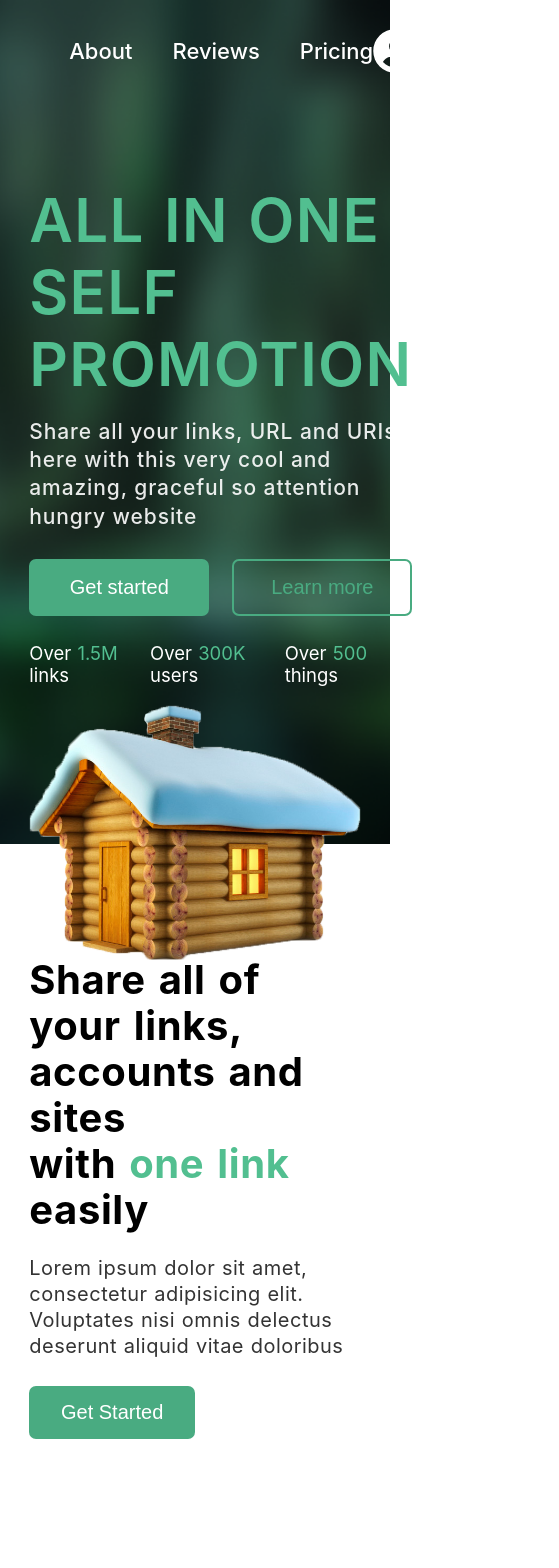
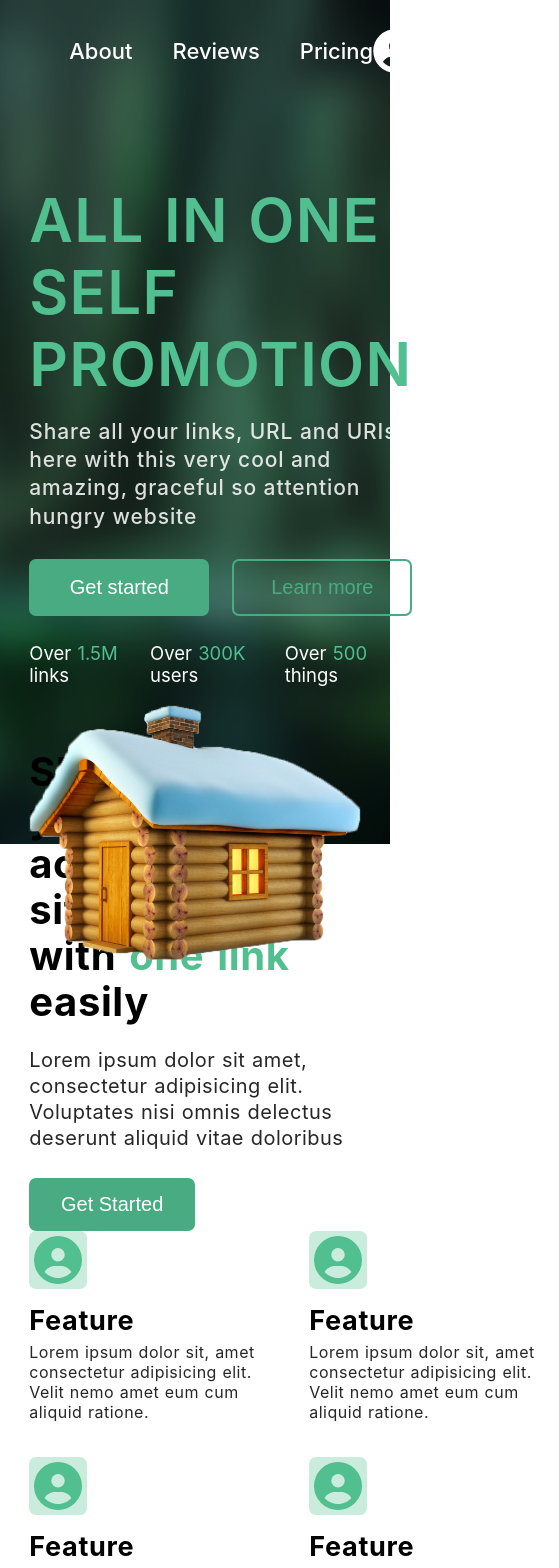
Before and after one commit to itsOdell/urlodge, a Next.js app: page / in a window 390 px wide. Shown: the top 1568 px of the page, 559 px wide, since content can reach past the window. Before the commit the page ends 1519 px from the top, so only its background shows below. Built offline with nearby package versions, Linux system fonts and the light colour scheme.

Commit message:
messed up responsiveness

```diff
--- a/components/About.tsx
+++ b/components/About.tsx
@@ -1,16 +1,25 @@
 import styles from "../styles/About.module.css";
+import FeatureComponent from "../components/Feature"
+import {User} from "../icons/";
 
 const AboutComponent: React.FC = (): React.ReactElement => {
     return (
         <article id="About" className={styles.about}>
             <div className={`container ${styles.about_container}`}>
+
                 <header className={styles.about_header}>
                     <h1>Share all of your links, <br/>accounts and sites<br/>with <span>one link </span>easily</h1>
                     <p>Lorem ipsum dolor sit amet, consectetur adipisicing elit.
                         Voluptates nisi omnis delectus deserunt aliquid vitae doloribus</p>
                     <button>Get Started</button>
                 </header>
-                <div className={styles.about_features}></div>
+
+                <div className={styles.about_features}>
+                    <FeatureComponent title={"Feature"} description={"Lorem ipsum dolor sit, amet consectetur adipisicing elit. Velit nemo amet eum cum aliquid ratione."} Icon={() => <User size="3x" color={"#52BF90"}/>}/>
+                    <FeatureComponent title={"Feature"} description={"Lorem ipsum dolor sit, amet consectetur adipisicing elit. Velit nemo amet eum cum aliquid ratione."} Icon={() => <User size="3x" color={"#52BF90"}/>}/>
+                    <FeatureComponent title={"Feature"} description={"Lorem ipsum dolor sit, amet consectetur adipisicing elit. Velit nemo amet eum cum aliquid ratione."} Icon={() => <User size="3x" color={"#52BF90"}/>}/>
+                    <FeatureComponent title={"Feature"} description={"Lorem ipsum dolor sit, amet consectetur adipisicing elit. Velit nemo amet eum cum aliquid ratione."} Icon={() => <User size="3x" color={"#52BF90"}/>}/>
+                </div>
             </div>
         </article>
     )
--- a/components/Feature.tsx
+++ b/components/Feature.tsx
@@ -1,11 +1,25 @@
+import styles from "../styles/Feature.module.css"
+import parentStyles from "../styles/About.module.css"
+
 interface FeatureProps {
-    image: string,
+    Icon: string | React.ElementType,
     title: string,
     description: string
 }
-const FeatureComponent: React.FC<FeatureProps> = (): React.ReactElement => {
+
+const FeatureComponent: React.FC<FeatureProps> = ({Icon, title, description}): React.ReactElement => {
     return (
-        <p></p>
+        <div className={styles.feature}>
+            <div className={styles.icon_container}>
+                <Icon />
+            </div>
+            <div className={styles.title_container}>
+                <h2>{title}</h2>
+            </div>
+            <div className={styles.description_container}>
+                <p>{description}</p>
+            </div>
+        </div>
     )
 }
 
--- a/icons/User.tsx
+++ b/icons/User.tsx
@@ -1,13 +1,14 @@
 import { FontAwesomeIcon } from '@fortawesome/react-fontawesome'
 import {faCircleUser} from "@fortawesome/free-solid-svg-icons"
-import { SizeProp } from '@fortawesome/fontawesome-svg-core'
+import { SizeProp,  } from '@fortawesome/fontawesome-svg-core'
 
 interface UserProps {
-    size: SizeProp
+    size: SizeProp,
+    color?: string
 }
 
-export const User: React.FC<UserProps> = ({size}): React.ReactElement => {
+export const User: React.FC<UserProps> = ({size, color}): React.ReactElement => {
     return (
-        <FontAwesomeIcon icon={faCircleUser} size={size}/>
+        <FontAwesomeIcon icon={faCircleUser} size={size} color={color}/>
     )
 }
--- a/styles/About.module.css
+++ b/styles/About.module.css
@@ -9,6 +9,7 @@
     display: flex;
     justify-content: space-between;
     align-items: center;
+    flex-wrap: wrap;
     color: black;
 }
 .about_header {
@@ -27,7 +28,7 @@
 
 .about_header p {
     font-size: 20px;
-    color: rgba(0,0,0,0.8);
+    color: var(--opaque-black);
     margin: 22px 0 27px 0;
     line-height: 1.3;
     word-spacing: .5px;
@@ -46,3 +47,11 @@
 .about_header button:hover {
     background-color: var(--light-green);
 }
+
+.about_features {
+        display: grid;
+        grid-template-columns: repeat(2, 1fr);
+        grid-template-rows: repeat(2, 1fr);
+        grid-column-gap: 30px;
+        grid-row-gap: 35px;
+}
--- /dev/null
+++ b/styles/Feature.module.css
@@ -0,0 +1,26 @@
+.feature {
+    width: 250px;
+    display: flex;
+    flex-direction: column;
+    justify-content: center;
+    align-items: flex-start;
+}
+.icon_container {
+    background-color: var(--opaque-green);
+    padding: 5px;
+    border-radius: 7px;
+    margin: 0;
+}
+.title_container h2 {
+    font-size: 27px;
+    margin: 15px 0 5px 0;
+    letter-spacing: .7px;
+}
+.description_container p {
+    font-size: 16px;
+    color: var(--opaque-black);
+    margin: 0;
+    line-height: 1.25;
+    word-spacing: .5px;
+    letter-spacing: .5px;
+}
--- a/styles/Home.module.css
+++ b/styles/Home.module.css
@@ -33,7 +33,7 @@
 }
 
 .home_header h2 {
-  color: rgba(255, 255, 255, 0.9);
+  color: var(--opaque-white);
   font-size: 21px;
   font-weight: 500;
   letter-spacing: .9px;
--- a/styles/globals.css
+++ b/styles/globals.css
@@ -2,6 +2,9 @@
   --light-green: #52BF90;
   --dark-green: #49AB81;
   --dark-background: #1E1E1E;
+  --opaque-green: rgba(82, 191, 144, .3);
+  --opaque-black: rgba(0,0,0,0.85);
+  --opaque-white: rgba(255,255,255,0.85);
 }
 html, body {
   padding: 0;
```
